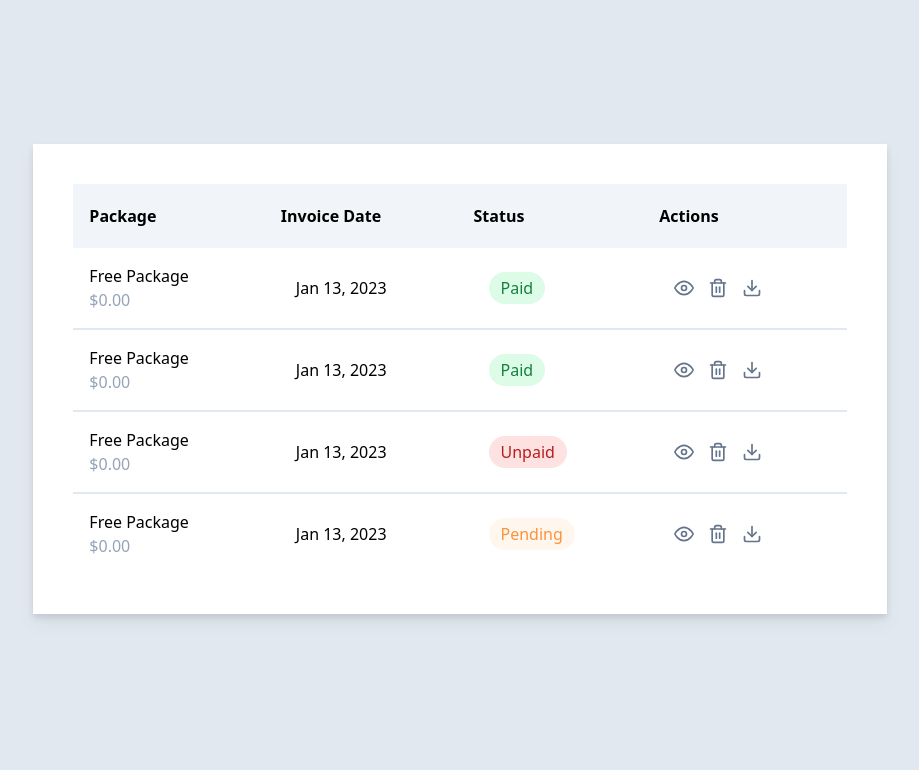
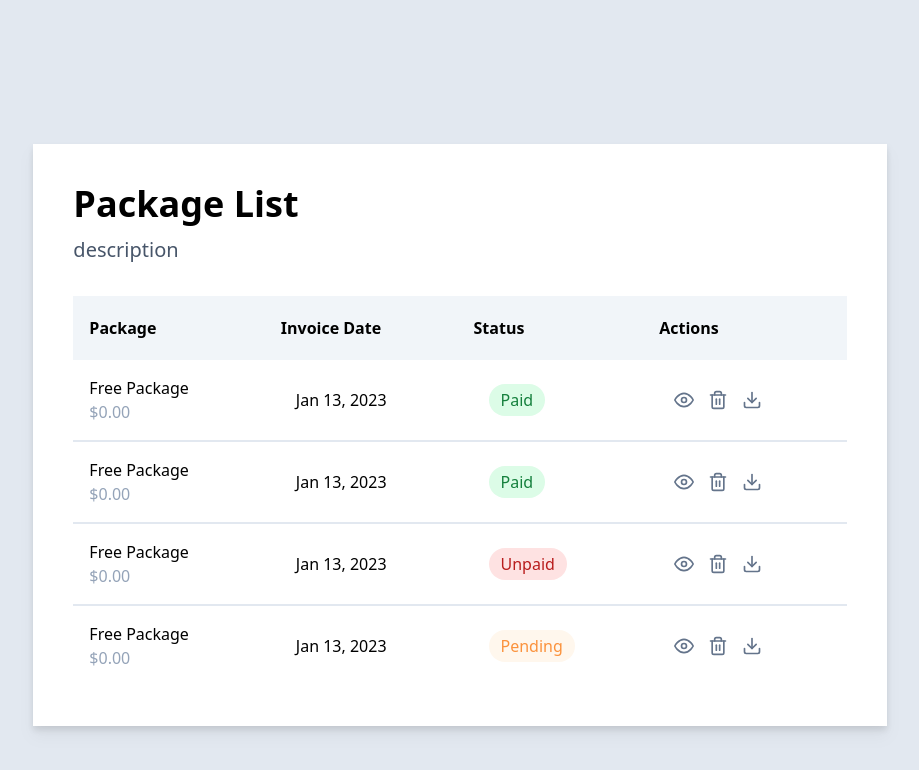
Before and after one commit to shwang0416/tailwind-exercise, a website built with Vite: page src/table.html in a window 1280 px wide. Shown: the whole page, without its empty margins (180-1099 px from the left). Built offline with nearby package versions, Linux system fonts and the light colour scheme.

Commit message:
feat: 테이블에 제목/설명 추가

```diff
--- a/src/table.html
+++ b/src/table.html
@@ -15,9 +15,11 @@
     <!-- paper -->
     <div class="w-8/12 h-fit bg-white drop-shadow-lg p-10">
         <!-- description -->
-        <div class="">
+        <div class="flex flex-col gap-3 pb-8">
             <!-- title -->
+            <div class="text-4xl font-semibold">Package List</div>
             <!-- description -->
+            <div class="text-xl font-normal6 text-slate-600">description</div>
             <!-- filter -->
         </div>
         <!-- table -->
```
